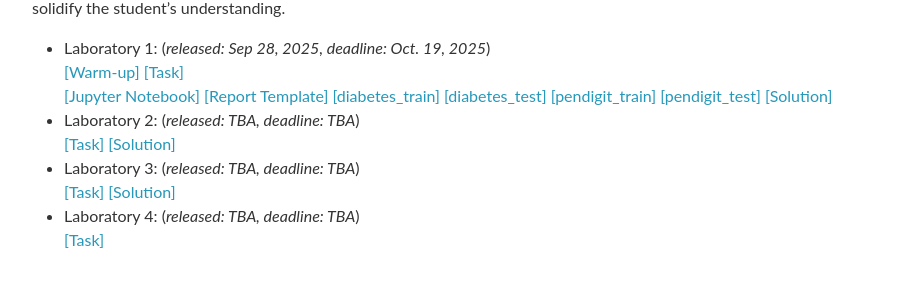
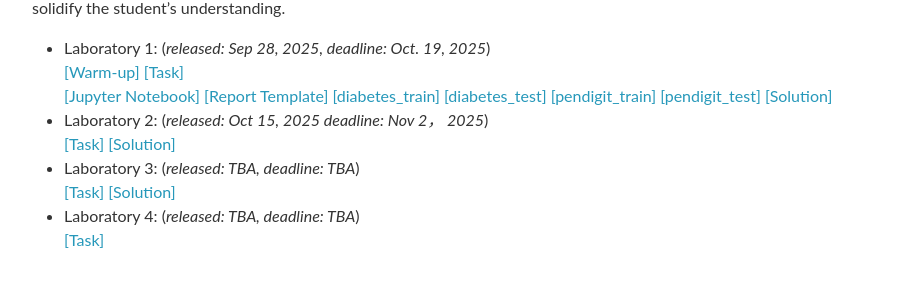
Before and after one commit to SEUML/ml-spring-2025, a Jekyll site: the page built from _pages/homework.md, in a window 1280 px wide and 1244 px high. Shown: the part 680-984 px from the top of the window, without its empty margins (188-1091 px from the left). Built offline with Jekyll 4.4.1, drawn with Linux system fonts in a browser that asks for light colours; nearby versions of some CDN libraries; comment, search, counter and statistics services are not loaded.

Commit message:
Update lab2

```diff
--- a/_pages/homework.md
+++ b/_pages/homework.md
@@ -39,7 +39,7 @@ There will be four laboratories. Each laboratory is meant to implement some mach
 [[pendigit_train]]({{ "/assets/assignments/lab1/pendigit_train.csv" | relative_url }}){:target="\_blank"}{:target="\_blank"}{:target="\_blank"}
 [[pendigit_test]]({{ "/assets/assignments/lab1/pendigit_test.csv" | relative_url }}){:target="\_blank"}{:target="\_blank"}{:target="\_blank"}
 [[Solution]]({{ "/assets/assignments/lab1/solution_v1.ipynb" | relative_url }})
-- Laboratory 2: (*released: TBA, deadline: TBA*)
+- Laboratory 2: (*released: Oct 15, 2025 deadline: Nov 2， 2025*)
 <br>
 [[Task]]({{ "/assets/assignments/lab2/lab2.zip" | relative_url }}){:target="\_blank"}{:target="\_blank"}{:target="\_blank"}
 [[Solution]]({{ "/assets/assignments/lab2/solution_v1.ipynb" | relative_url }})
```
Also changed, not shown: 1 other file.
